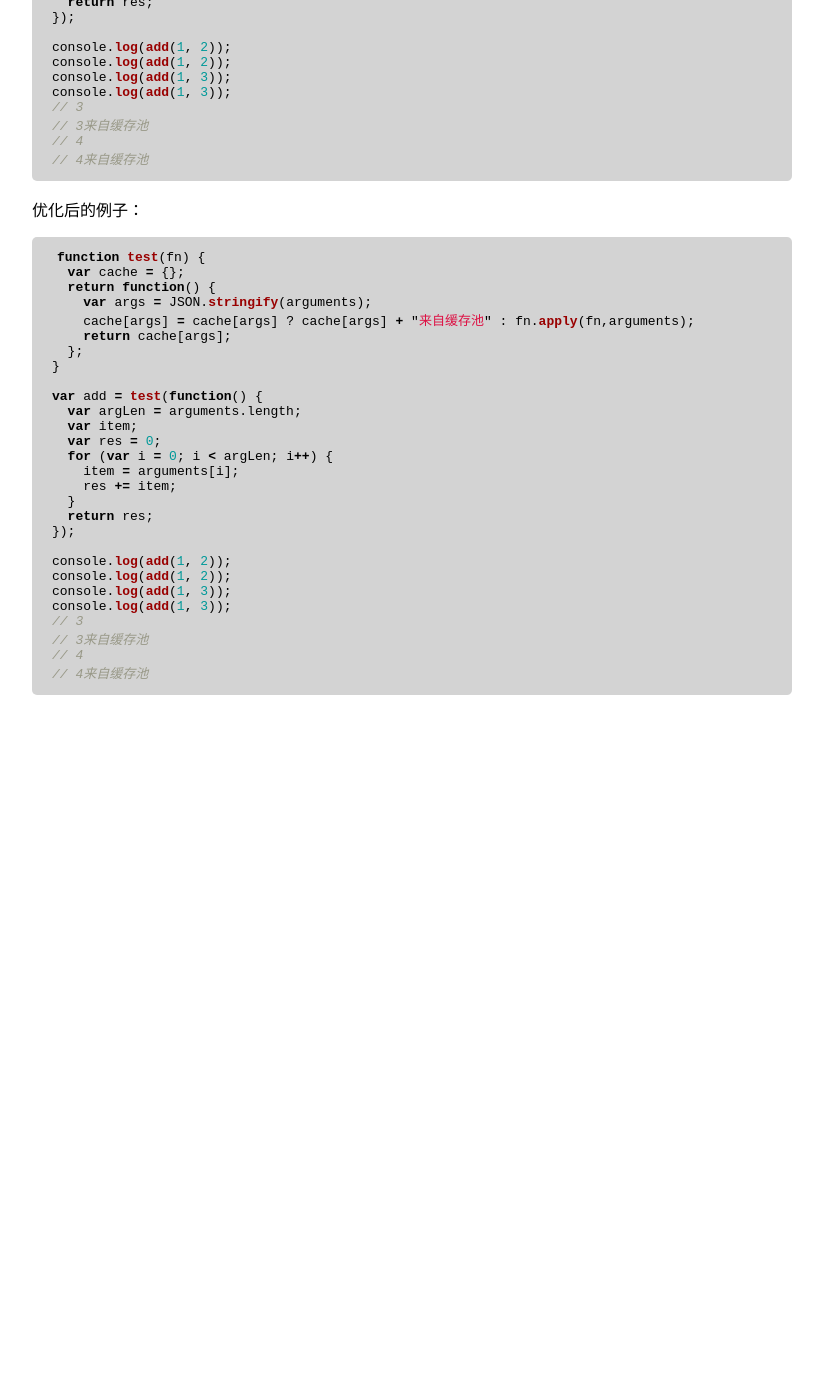
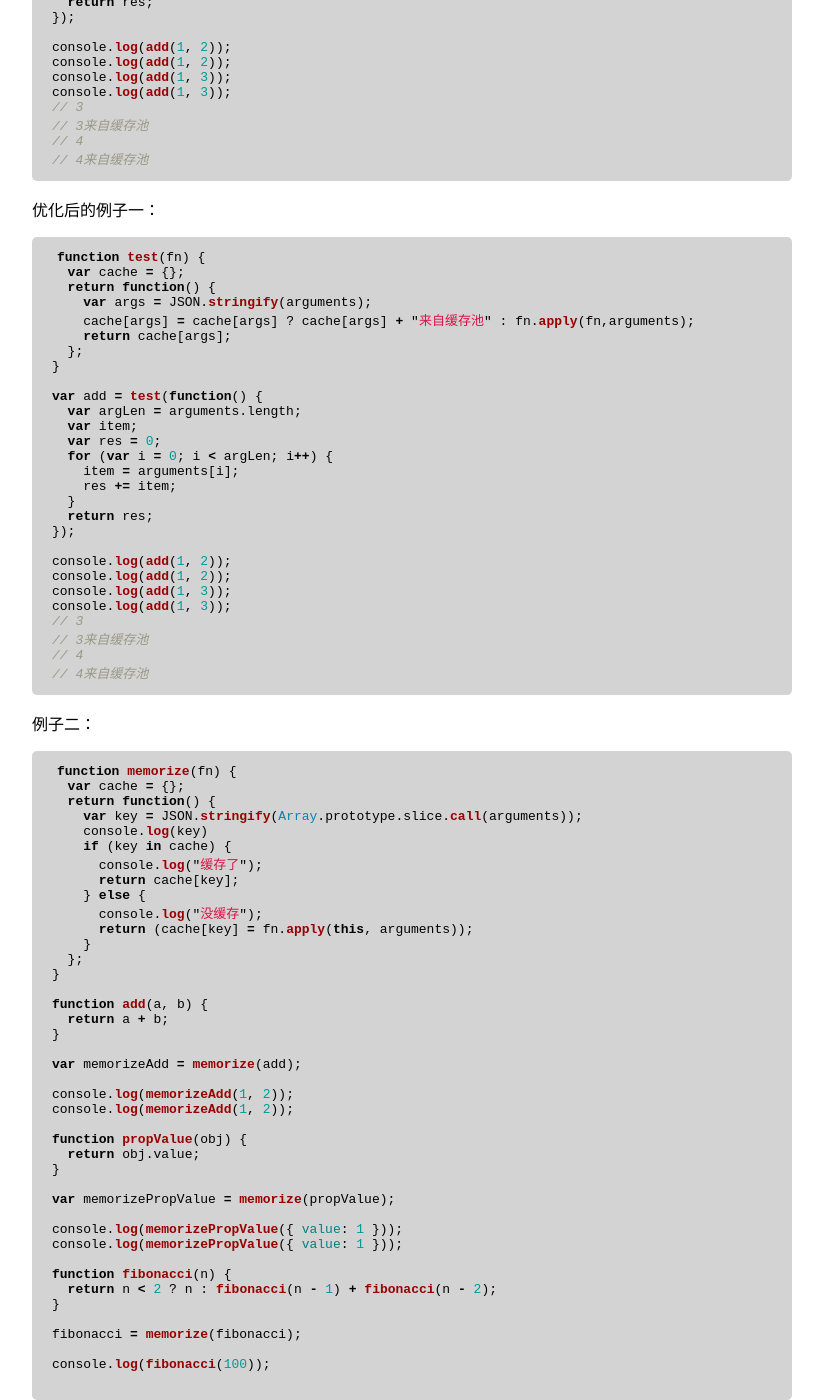
Before and after one commit to mokunshao/mokunshao.github.io, a Jekyll site: the page built from _posts/2019-07-27-pure-function-cacheable.md, in a window 1280 px wide and 1400 px high, scrolled down 464 px. Shown: the whole window, without its empty margins (228-1051 px from the left). Built offline with Jekyll 4.4.1, drawn with Linux system fonts in a browser that asks for light colours; our own code applies the rules of GitHub Pages for plain Markdown files; before the commit the page ends 1159 px from its top, so only the background shows below that.

Commit message:
Update 2019-07-27-pure-function-cacheable.md

````diff
--- a/_posts/2019-07-27-pure-function-cacheable.md
+++ b/_posts/2019-07-27-pure-function-cacheable.md
@@ -2,7 +2,7 @@
 title: 纯函数的可缓存性
 ---
 
-例子：
+例子一：
 
 ```javascript
 function test(fn) {
@@ -35,7 +35,7 @@ console.log(add(1, 3));
 // 4来自缓存池
 ```
 
-优化后的例子：
+优化后的例子一：
 
 ```javascript
 function test(fn) {
@@ -67,3 +67,49 @@ console.log(add(1, 3));
 // 4
 // 4来自缓存池
 ```
+
+例子二：
+
+```javascript
+function memorize(fn) {
+  var cache = {};
+  return function() {
+    var key = JSON.stringify(Array.prototype.slice.call(arguments));
+    console.log(key)
+    if (key in cache) {
+      console.log("缓存了");
+      return cache[key];
+    } else {
+      console.log("没缓存");
+      return (cache[key] = fn.apply(this, arguments));
+    }
+  };
+}
+
+function add(a, b) {
+  return a + b;
+}
+
+var memorizeAdd = memorize(add);
+
+console.log(memorizeAdd(1, 2));
+console.log(memorizeAdd(1, 2));
+
+function propValue(obj) {
+  return obj.value;
+}
+
+var memorizePropValue = memorize(propValue);
+
+console.log(memorizePropValue({ value: 1 }));
+console.log(memorizePropValue({ value: 1 }));
+
+function fibonacci(n) {
+  return n < 2 ? n : fibonacci(n - 1) + fibonacci(n - 2);
+}
+
+fibonacci = memorize(fibonacci);
+
+console.log(fibonacci(100));
+
+```
````
